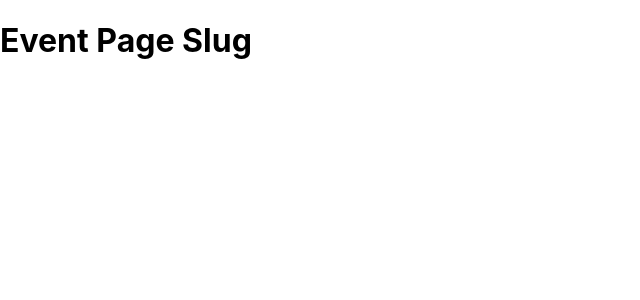
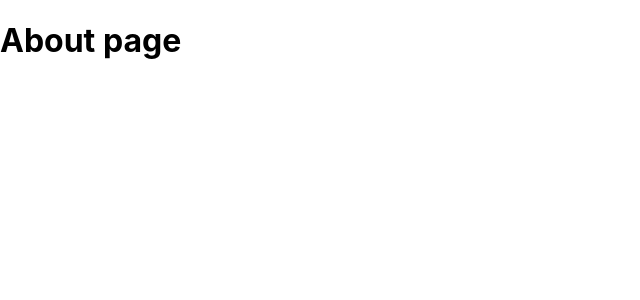
Before and after one commit to ghigbie/next-events, a Next.js app: page /events/about in a window 1280 px wide. Shown: the top 300 px of the page, without its empty margins (0-640 px from the left). Built offline with nearby package versions, Linux system fonts and the light colour scheme.

Commit message:
Add about page

```diff
--- /dev/null
+++ b/pages/events/about.js
@@ -0,0 +1,10 @@
+const about = () => {
+    return (
+        <div>
+            <h1>About page</h1>
+        </div>
+    )
+}
+
+
+export default about
```
